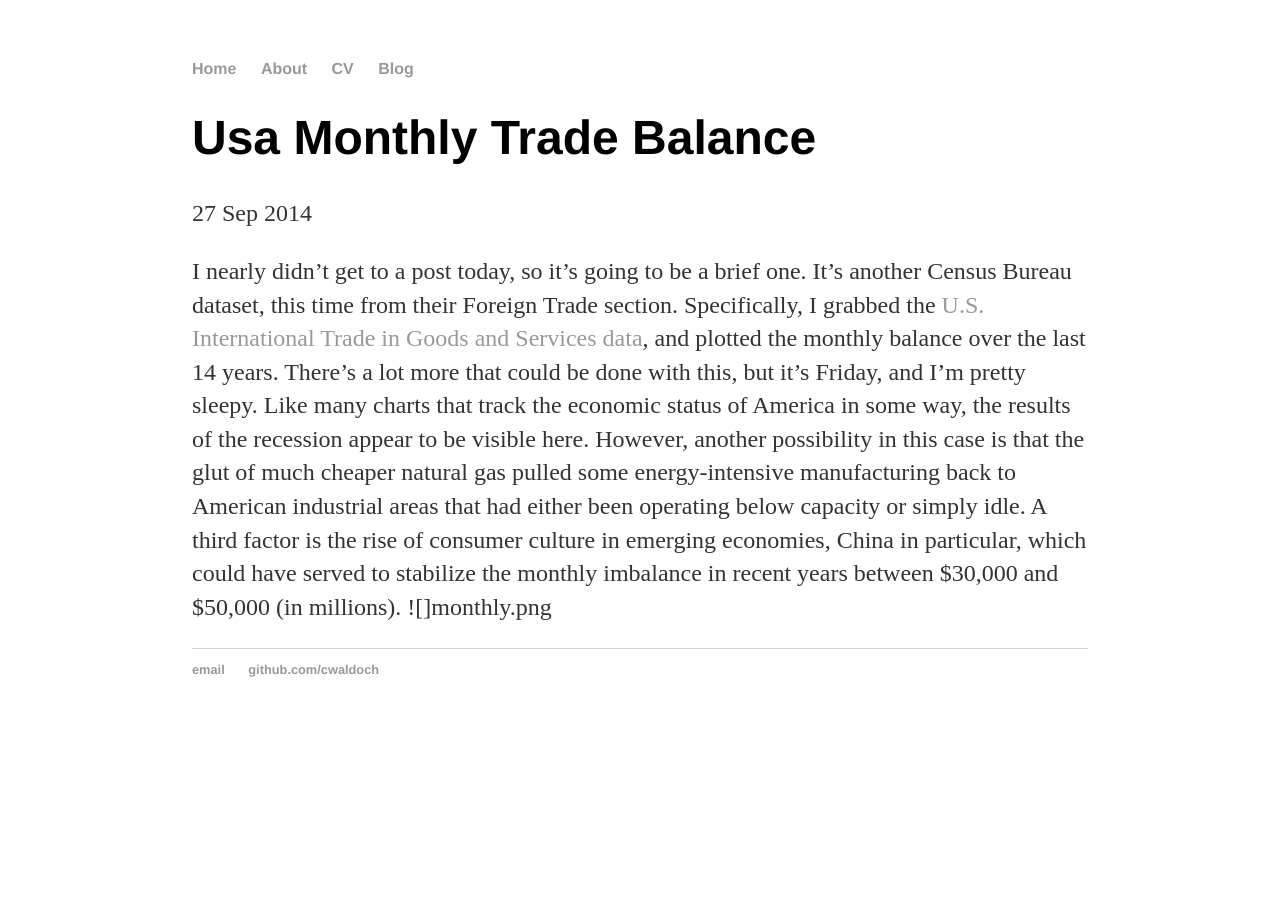
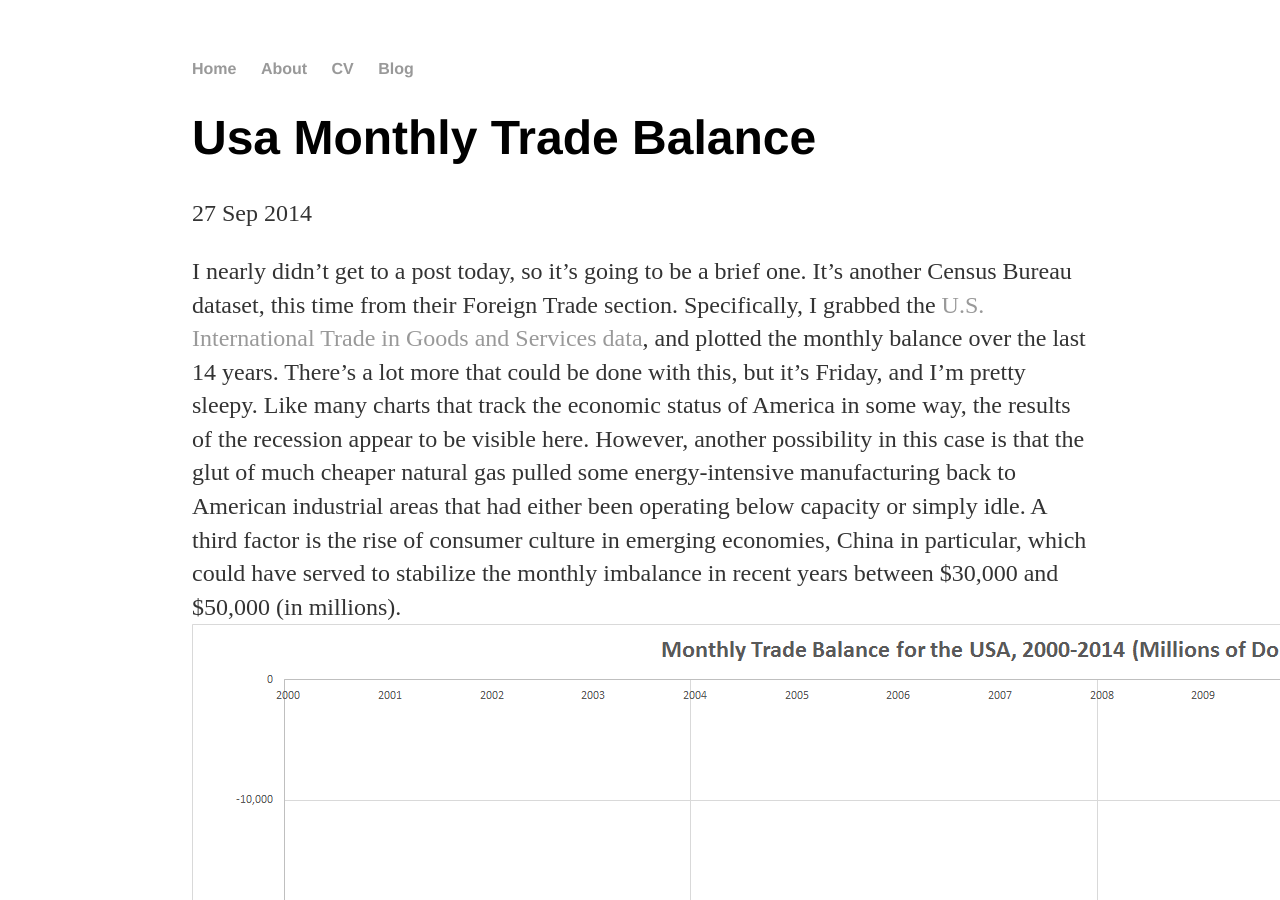
Before and after one commit to cwaldoch/cwaldoch.github.io, a Jekyll site: the page built from _posts/2014-09-27-usa-monthly-trade-balance.md, in a window 1280 px wide and 900 px high. Built offline with Jekyll 4.4.1, drawn with Linux system fonts in a browser that asks for light colours; our own code applies the rules of GitHub Pages for plain Markdown files.

Commit message:
Update 2014-09-27-usa-monthly-trade-balance.md

```diff
--- a/_posts/2014-09-27-usa-monthly-trade-balance.md
+++ b/_posts/2014-09-27-usa-monthly-trade-balance.md
@@ -1,2 +1,2 @@
 I nearly didn't get to a post today, so it's going to be a brief one. It's another Census Bureau dataset, this time from their Foreign Trade section. Specifically, I grabbed the [U.S. International Trade in Goods and Services data](http://www.census.gov/foreign-trade/statistics/historical/), and plotted the monthly balance over the last 14 years. There's a lot more that could be done with this, but it's Friday, and I'm pretty sleepy. Like many charts that track the economic status of America in some way, the results of the recession appear to be visible here. However, another possibility in this case is that the glut of much cheaper natural gas pulled some energy-intensive manufacturing back to American industrial areas that had either been operating below capacity or simply idle. A third factor is the rise of consumer culture in emerging economies, China in particular, which could have served to stabilize the monthly imbalance in recent years between $30,000 and $50,000 (in millions).
-![]monthly.png
+![](https://github.com/cwaldoch/cwaldoch.github.io/blob/master/_posts/monthly.png?raw=true)
```
